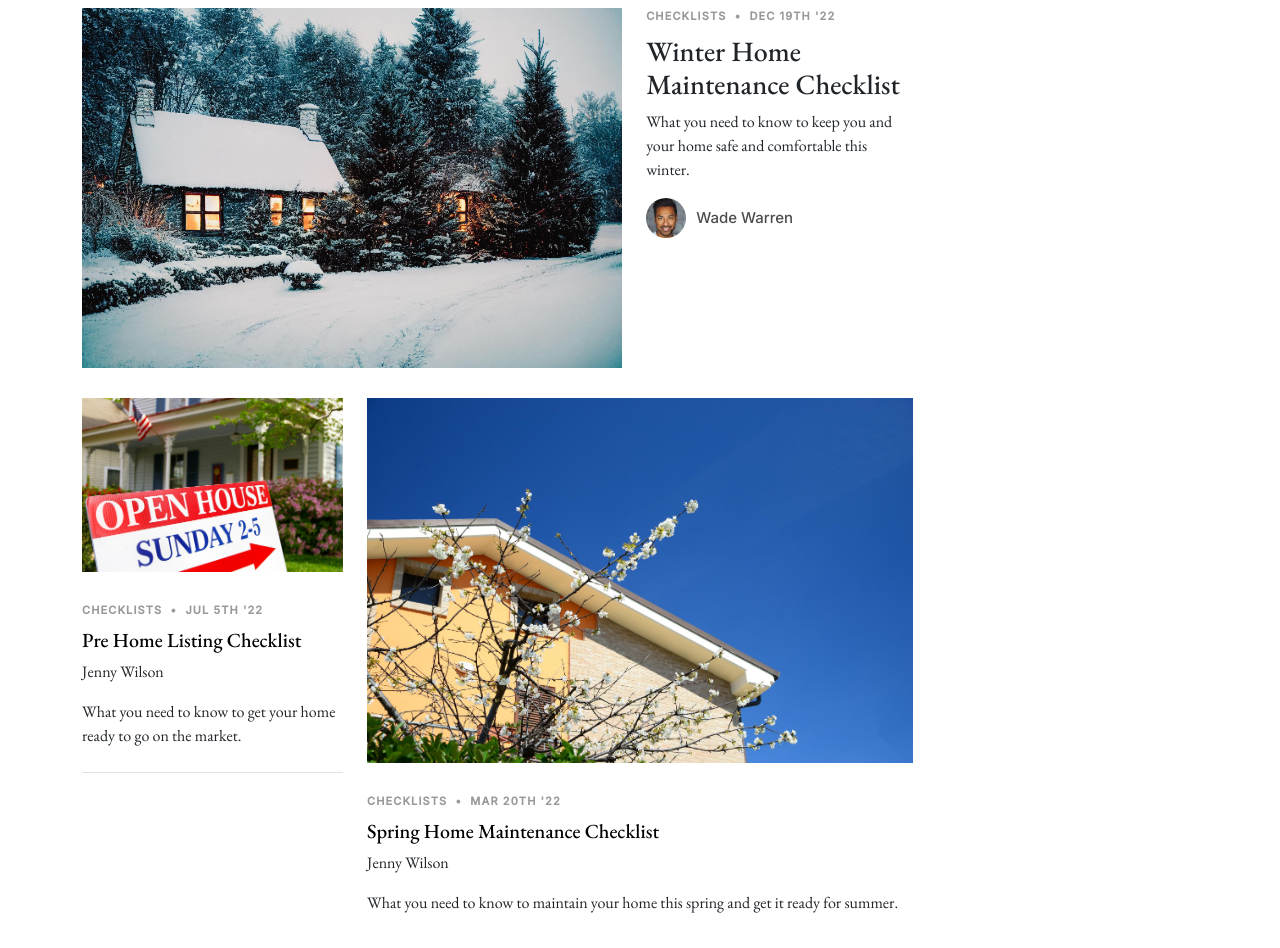
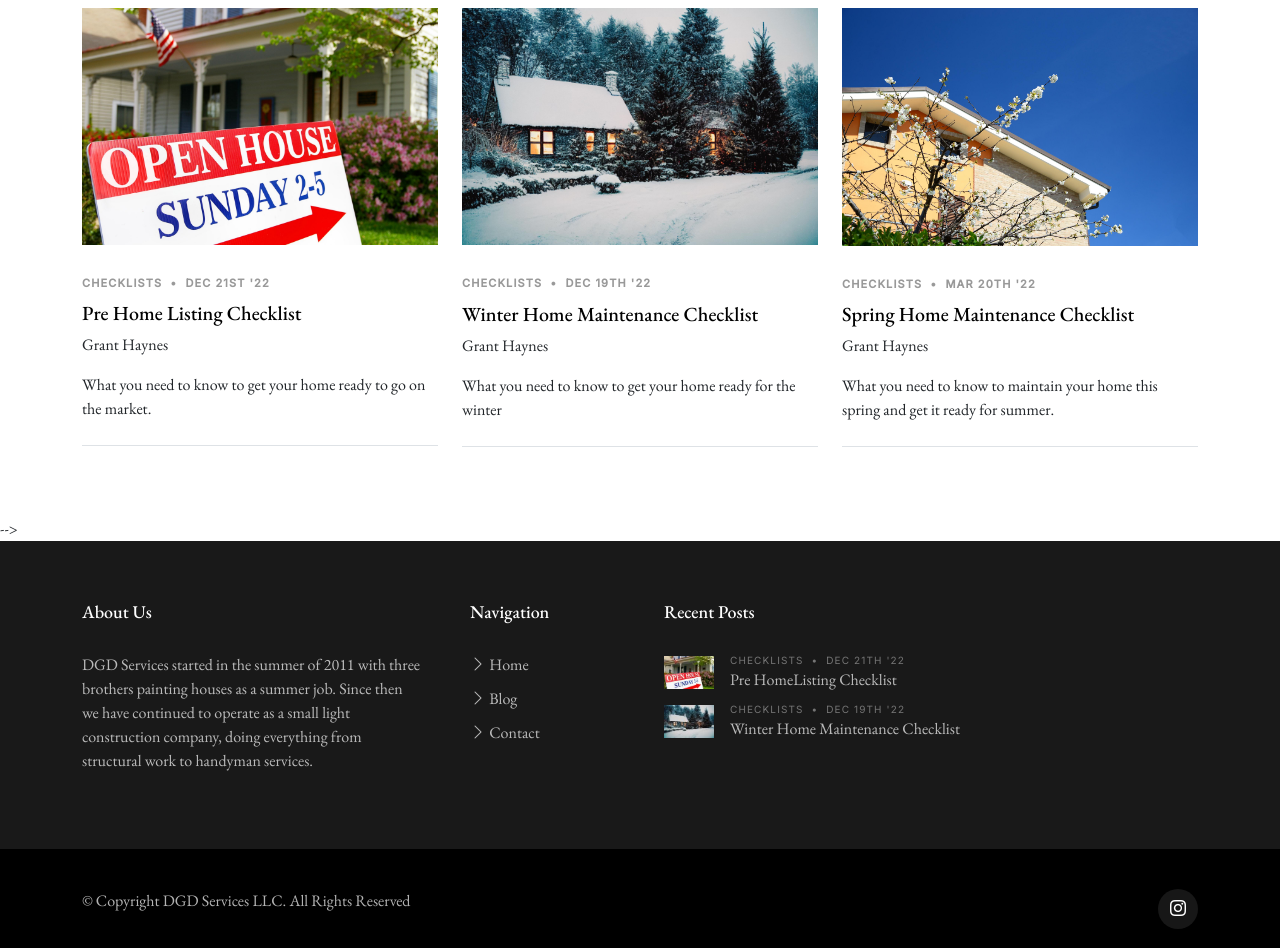
Before and after one commit to gdhaynes/gdhaynes.github.io, a plain HTML site: page blog.html in a window 1280 px wide. Shown: the part 820-1768 px from the top of the page. Drawn offline with nearby package versions, Linux system fonts and the light colour scheme; a web font is replaced by a local one.

Commit message:
Cleaned up blog page, added adsense

```diff
--- a/blog.html
+++ b/blog.html
@@ -14,7 +14,9 @@
   <!-- Google Fonts -->
   <link rel="preconnect" href="https://fonts.googleapis.com">
   <link rel="preconnect" href="https://fonts.gstatic.com" crossorigin>
-  <link href="https://fonts.googleapis.com/css2?family=EB+Garamond:wght@400;500&family=Inter:wght@400;500&family=Playfair+Display:ital,wght@0,400;0,700;1,400;1,700&display=swap" rel="stylesheet">
+  <link
+    href="https://fonts.googleapis.com/css2?family=EB+Garamond:wght@400;500&family=Inter:wght@400;500&family=Playfair+Display:ital,wght@0,400;0,700;1,400;1,700&display=swap"
+    rel="stylesheet">
 
   <!-- Vendor CSS Files -->
   <script src="https://maxcdn.bootstrapcdn.com/bootstrap/4.5.2/js/bootstrap.min.js"></script>
@@ -28,6 +30,9 @@
   <link href="assets/css/variables.css" rel="stylesheet">
   <link href="assets/css/main.css" rel="stylesheet">
 
+  <!--Adsense-->
+  <script async src="https://pagead2.googlesyndication.com/pagead/js/adsbygoogle.js?client=ca-pub-7169988254167428"
+     crossorigin="anonymous"></script>
 </head>
 
 <body>
@@ -87,7 +92,8 @@
             <div class="swiper sliderFeaturedPosts">
               <div class="swiper-wrapper">
                 <div class="swiper-slide">
-                  <a href="winterhomechecklist.html" class="img-bg d-flex align-items-end" style="background-image: url('assets/img/Snowyhouse.jpeg');">
+                  <a href="winterhomechecklist.html" class="img-bg d-flex align-items-end"
+                    style="background-image: url('assets/img/Snowyhouse.jpeg');">
                     <div class="img-bg-inner">
                       <h2>Winter Home Maintenance Checklist</h2>
                       <p>What you need to know to keep your home in great shape this winter.</p>
@@ -96,7 +102,8 @@
                 </div>
 
                 <div class="swiper-slide">
-                  <a href="prelistingchecklist.html" class="img-bg d-flex align-items-end" style="background-image: url('assets/img/home_for_sale_sign.jpeg');">
+                  <a href="prelistingchecklist.html" class="img-bg d-flex align-items-end"
+                    style="background-image: url('assets/img/home_for_sale_sign.jpeg');">
                     <div class="img-bg-inner">
                       <h2>Pre Listing Checklist</h2>
                       <p>A List of things to do before your home hits the market.</p>
@@ -105,10 +112,12 @@
                 </div>
 
                 <div class="swiper-slide">
-                  <a href="springhomechecklist.html" class="img-bg d-flex align-items-end" style="background-image: url('assets/img/houseinspring.jpeg');">
+                  <a href="springhomechecklist.html" class="img-bg d-flex align-items-end"
+                    style="background-image: url('assets/img/houseinspring.jpeg');">
                     <div class="img-bg-inner">
                       <h2>Spring Home Maintenance Checklist</h2>
-                      <p>What you need to know to keep your home in great shape this spring and have it ready for summer.</p>
+                      <p>What you need to know to keep your home in great shape this spring and have it ready for
+                        summer.</p>
                     </div>
                   </a>
                 </div>
@@ -247,48 +256,38 @@
         </div>
 
         <div class="row">
-          <div class="col-md-9">
-
-            <div class="d-lg-flex post-entry-2">
-              <a href="winterhomechecklist.html" class="me-4 thumbnail mb-4 mb-lg-0 d-inline-block">
-                <img src="assets/img/Snowyhouse.jpeg" alt="" class="img-fluid">
-              </a>
-              <div>
-                <div class="post-meta"><span class="date">Checklists</span> <span class="mx-1">&bullet;</span> <span>Dec 19th '22</span></div>
-                <h3><a href="winterhomechecklist.html">Winter Home Maintenance Checklist</a></h3>
-                <p>What you need to know to keep you and your home safe and comfortable this winter.</p>
-                <div class="d-flex align-items-center author">
-                  <div class="photo"><img src="assets/img/person-2.jpg" alt="" class="img-fluid"></div>
-                  <div class="name">
-                    <h3 class="m-0 p-0">Wade Warren</h3>
-                  </div>
-                </div>
+          <div class="col-sm">
+            <div class="post-entry-1 border-bottom">
+              <a href="prelistingchecklist.html"><img src="assets/img/home_for_sale_sign.jpeg" alt=""
+                  class="img-fluid"></a>
+              <div class="post-meta"><span class="date">Checklists</span> <span class="mx-1">&bullet;</span> <span>Dec
+                  21st '22</span></div>
+              <h2 class="mb-2"><a href="prelistingchecklist.html">Pre Home Listing Checklist</a></h2>
+              <span class="author mb-3 d-block">Grant Haynes</span>
+              <p class="mb-4 d-block">What you need to know to get your home ready to go on the market.</p>
             </div>
           </div>
 
-            <div class="row">
-              <div class="col-lg-4">
+          <div class="col-sm">
             <div class="post-entry-1 border-bottom">
-                  <a href="prelistingchecklist.html"><img src="assets/img/home_for_sale_sign.jpeg" alt="" class="img-fluid"></a>
-                  <div class="post-meta"><span class="date">Checklists</span> <span class="mx-1">&bullet;</span> <span>Jul 5th '22</span></div>
-                  <h2 class="mb-2"><a href="prelistingchecklist.html">Pre Home Listing Checklist</a></h2>
-                  <span class="author mb-3 d-block">Jenny Wilson</span>
-                  <p class="mb-4 d-block">What you need to know to get your home ready to go on the market.</p>
+              <a href="winterhomechecklist.html"><img src="assets/img/Snowyhouse.jpeg" alt="" class="img-fluid"></a>
+              <div class="post-meta"><span class="date">Checklists</span> <span class="mx-1">&bullet;</span> <span>Dec
+                  19th '22</span></div>
+              <h2 class="mb-2"><a href="winterhomechecklist.html">Winter Home Maintenance Checklist</a></h2>
+              <span class="author mb-3 d-block">Grant Haynes</span>
+              <p class="mb-4 d-block">What you need to know to get your home ready for the winter</p>
+            </div>
           </div>
 
-                <!-- <div class="post-entry-1">
-                  <div class="post-meta"><span class="date">Checklists</span> <span class="mx-1">&bullet;</span> <span>Mar 20th '22</span></div>
-                  <h2 class="mb-2"><a href="springhomechecklist.html">Spring Home Maintenance Checklist</a></h2>
-                  <span class="author mb-3 d-block">Jenny Wilson</span>
-                </div> -->
-              </div>
-              <div class="col-lg-8">
-                <div class="post-entry-1">
+          <div class="col-sm">
+            <div class="post-entry-1 border-bottom">
               <a href="springhomechecklist.html"><img src="assets/img/houseinspring.jpeg" alt="" class="img-fluid"></a>
-                  <div class="post-meta"><span class="date">Checklists</span> <span class="mx-1">&bullet;</span> <span>Mar 20th '22</span></div>
+              <div class="post-meta"><span class="date">Checklists</span> <span class="mx-1">&bullet;</span> <span>Mar
+                  20th '22</span></div>
               <h2 class="mb-2"><a href="single-post.html">Spring Home Maintenance Checklist</a></h2>
-                  <span class="author mb-3 d-block">Jenny Wilson</span>
-                  <p class="mb-4 d-block">What you need to know to maintain your home this spring and get it ready for summer.</p>
+              <span class="author mb-3 d-block">Grant Haynes</span>
+              <p class="mb-4 d-block">What you need to know to maintain your home this spring and get it ready for
+                summer.</p>
             </div>
           </div>
         </div>
@@ -566,7 +565,8 @@
         <div class="row g-5">
           <div class="col-lg-4">
             <h3 class="footer-heading">About Us</h3>
-            <p>DGD Services started in the summer of 2011 with three brothers painting houses as a summer job. Since then we have continued to operate as a small light construction company, doing everything from
+            <p>DGD Services started in the summer of 2011 with three brothers painting houses as a summer job. Since
+              then we have continued to operate as a small light construction company, doing everything from
               structural work to handyman services. </p>
           </div>
           <div class="col-6 col-lg-2">
@@ -645,7 +645,8 @@
 
   </footer>
 
-  <a href="#" class="scroll-top d-flex align-items-center justify-content-center"><i class="bi bi-arrow-up-short"></i></a>
+  <a href="#" class="scroll-top d-flex align-items-center justify-content-center"><i
+      class="bi bi-arrow-up-short"></i></a>
 
   <!-- Vendor JS Files -->
   <script src="assets/vendor/bootstrap/js/bootstrap.bundle.min.js"></script>
@@ -657,4 +658,5 @@
   <!-- Template Main JS File -->
   <script src="assets/js/main.js"></script>
 </body>
+
 </html>
```
Also changed, not shown: prelistingchecklist.html (+3 -0 lines), springhomechecklist.html (+3 -0 lines), winterhomechecklist.html (+3 -0 lines). Lines whose indentation alone changed are shown as unchanged.
